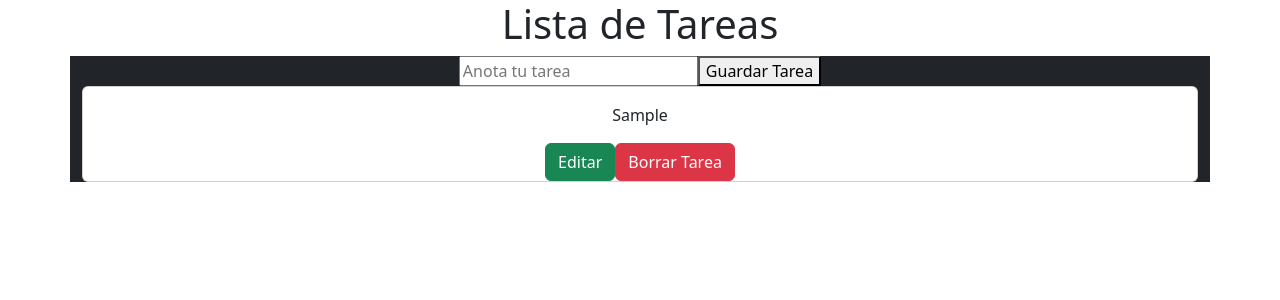
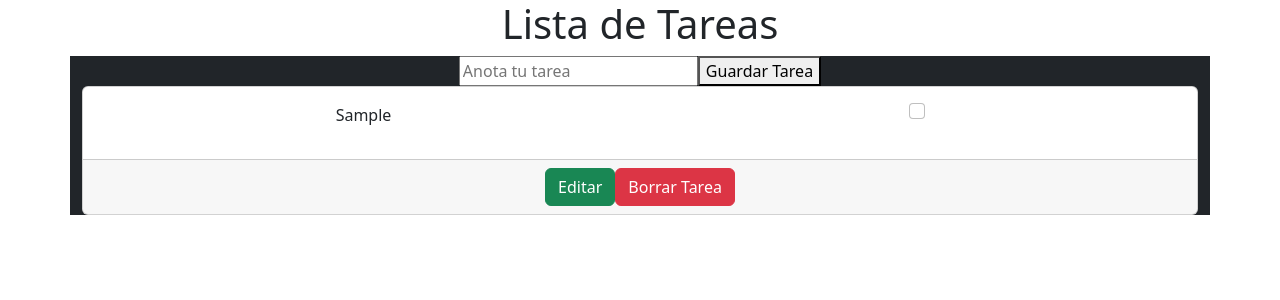
Before and after one commit to Franciscot93/Global-Learning---App-de-Tareas, a React (Create React App) app: page / in a window 1280 px wide. Both pictures are taken after typing "Sample" into the empty fields and a click on the button "Guardar Tarea". Shown: the top 300 px of the page. Built offline with nearby package versions, Linux system fonts and the light colour scheme.

Commit message:
agrega funcion borradoTarea al boton

```diff
--- a/src/App.js
+++ b/src/App.js
@@ -1,22 +1,61 @@
 import "bootstrap/dist/css/bootstrap.min.css";
 import "./App.css";
 import Container from "react-bootstrap/Container";
-import { useState } from "react";
+import { useState, useEffect } from "react";
 
 import Col from "react-bootstrap/Col";
 import Row from "react-bootstrap/Row";
 
 import ListaTareas from "./components/ListaTareas";
 import NuevaTarea from "./components/NuevaTarea";
+import CheckBox from "./components/CheckBox";
+
+
 
 function App() {
+  const [itemsTarea, setItemsTarea] = useState([]);
 
-  const [itemsTarea, setItemsTarea] = useState([]);
-  const sumarTarea=(nuevaTareaNombre)=>{
+  const [idTarea, setIdTarea] = useState(0);
 
-    if (!itemsTarea.find(tarea=>tarea.name===nuevaTareaNombre))
-      setItemsTarea([...itemsTarea,{name:nuevaTareaNombre,realizada:false}])
+  const sumarTarea = (nuevaTareaNombre) => {
+    if (!itemsTarea.find((tarea) => tarea.nombre === nuevaTareaNombre)) {
+      setIdTarea(idTarea + 1);
+      setItemsTarea([
+        ...itemsTarea,
+        { nombre: nuevaTareaNombre, realizada: false, id:nuevaTareaNombre+ idTarea },
+      ]);
+    }
+  };
+  const verificacionCheckBox = (tarea) => {
+    setItemsTarea(
+      itemsTarea.map((t) =>
+        t.nombre === tarea.nombre ? { ...t, realizada: !t.realizada } : t
+      )
+
+    );
+
+  };
+
+  const borrandoTarea=(id)=>{
+    setItemsTarea(itemsTarea.filter(tarea=>tarea.id !==id))
+
   }
+
+
+
+  useEffect(() => {
+    const tareasAlmacenadas = localStorage.getItem("tareas");
+
+    if (tareasAlmacenadas) {
+      setItemsTarea(JSON.parse(tareasAlmacenadas))
+      ;
+    }
+  }, []);
+  useEffect(() => {
+    localStorage.setItem("tareas", JSON.stringify(itemsTarea));
+  }, [itemsTarea]);
+
+
   return (
     <>
       <div className="text-center">
@@ -26,14 +65,9 @@ function App() {
         <Col>
           <Row>
             <div>
-              <NuevaTarea sumarTarea={sumarTarea}/>
-              {itemsTarea.map(tarea=>(
-                <div className="card">
-                    <div className="card-body text-dark"><p className="card-text">{tarea.name}</p></div>
-                    <div className="col"><button className="btn btn-success">Editar</button><button className="btn btn-danger">Borrar Tarea</button></div>
-                </div>
-              ))
-              }
+              <NuevaTarea sumarTarea={sumarTarea} />
+              <ListaTareas borrandoTarea={borrandoTarea} verificacionCheckBox={verificacionCheckBox} itemsTarea={itemsTarea} />
+
             </div>
           </Row>
         </Col>
--- /dev/null
+++ b/src/components/Borrar.jsx
@@ -0,0 +1,12 @@
+import React from 'react'
+
+const Borrar = ({tarea,borrandoTarea}) => {
+
+
+
+  return (
+    <button onClick={(e)=>borrandoTarea(tarea.id)} className="btn btn-danger">Borrar Tarea</button>
+  )
+}
+
+export default Borrar
--- /dev/null
+++ b/src/components/CheckBox.jsx
@@ -0,0 +1,14 @@
+import React from 'react'
+
+const CheckBox = ({tarea,verificacionCheckBox}) => {
+
+
+
+  return (
+    <div className='col' key={tarea.id+tarea.nombre}>
+      <input onChange={()=>verificacionCheckBox(tarea)} className="form-check-input mt-0" type="checkbox" value={tarea.realizada} checked={tarea.realizada}></input>
+    </div>
+  )
+}
+
+export default CheckBox
--- /dev/null
+++ b/src/components/Editar.jsx
@@ -0,0 +1,11 @@
+import React from 'react'
+
+const Editar = () => {
+  return (
+
+      <button className="btn btn-success">Editar</button>
+
+  )
+}
+
+export default Editar
--- a/src/components/ListaTareas.jsx
+++ b/src/components/ListaTareas.jsx
@@ -1,11 +1,40 @@
-import React from 'react'
+import React from "react";
+import Editar from "./Editar";
+import Borrar from "./Borrar";
+import CheckBox from "./CheckBox";
 
-export default function ListaTareas({tareas}) {
-  return (
-    <div>
+const ListaTareas = ({ itemsTarea, verificacionCheckBox,borrandoTarea}) => {
 
 
 
-    </div>
-  )
-}
+   return(
+
+    <>
+
+      {itemsTarea.map((tarea) => (
+        <div key={tarea.id} className="card">
+          <div className="card-body text-dark row">
+            <p className="card-text col">{tarea.nombre}</p>
+            <CheckBox
+              verificacionCheckBox={verificacionCheckBox}
+              tarea={tarea}
+            />
+          </div>
+          <div className="card-footer col">
+            <Editar />
+            <Borrar borrandoTarea={borrandoTarea} tarea={tarea} />
+          </div>
+        </div>
+      ))}
+
+     </>
+    )
+
+  }
+
+
+
+
+
+
+export default ListaTareas;
--- a/src/components/NuevaTarea.jsx
+++ b/src/components/NuevaTarea.jsx
@@ -4,13 +4,13 @@ import InputGroup from "react-bootstrap/InputGroup";
 
 function NuevaTarea(props) {
   const [nuevaTareaNombre, setNuevaTareaNombre] = useState('');
-  console.log(props)
+
 
 
   const handleSubmit = (e) => {
     e.preventDefault();
     props.sumarTarea(nuevaTareaNombre)
-    localStorage.setItem("tarea", nuevaTareaNombre);
+
     setNuevaTareaNombre("");
   };
 
@@ -28,7 +28,7 @@ function NuevaTarea(props) {
         ></input>
         <button
           onClick={() => {
-            alert(nuevaTareaNombre);
+
           }}
         >
           Guardar Tarea
--- a/src/index.js
+++ b/src/index.js
@@ -6,9 +6,9 @@ import App from './App';
 
 const root = ReactDOM.createRoot(document.getElementById('root'));
 root.render(
-  <React.StrictMode>
+
     <App />
-  </React.StrictMode>
+
 );
 
 // If you want to start measuring performance in your app, pass a function
```
